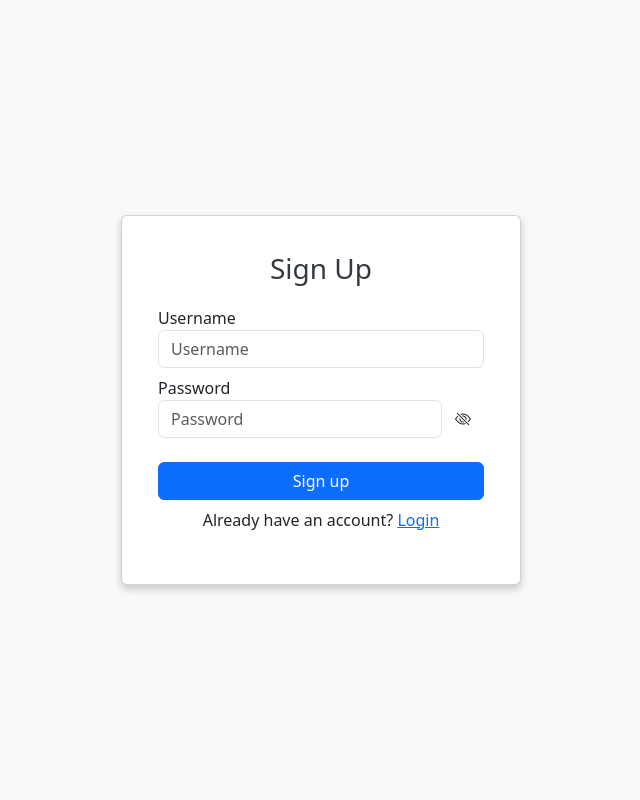
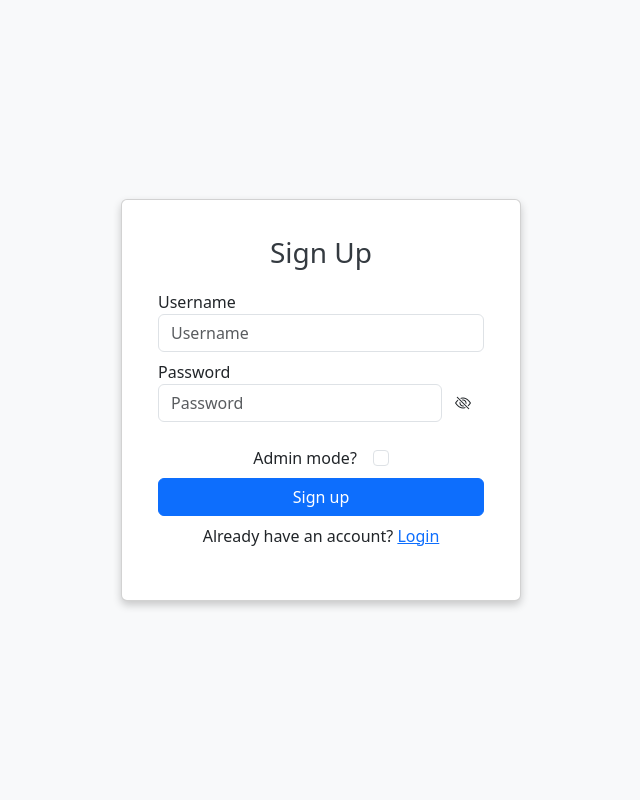
Before and after one commit to calogero11/qapython, a Flask app: page /register in a window 1280 px wide. Shown: the whole page, without its empty margins (319-959 px from the left). Run offline with Flask 3, Linux system fonts and the light colour scheme.

Commit message:
added admin mode

```diff
--- a/app.py
+++ b/app.py
@@ -3,7 +3,7 @@ from flask_sqlalchemy import SQLAlchemy
 from datetime import datetime
 from flask_login import UserMixin, login_user, LoginManager, login_required, logout_user, current_user
 from flask_wtf import FlaskForm
-from wtforms import StringField, PasswordField, SubmitField
+from wtforms import StringField, PasswordField, SubmitField, BooleanField
 from wtforms.validators import InputRequired, Length, ValidationError
 from flask_bcrypt import Bcrypt
 
@@ -27,12 +27,14 @@ class User (db.Model, UserMixin):
     id = db.Column(db.Integer, primary_key=True)
     username = db.Column(db.String(30), nullable=False, unique=True)
     password = db.Column(db.String(80), nullable=False)
+    admin = db.Column(db.Boolean, default=False)
 
 class Todo(db.Model):
     id = db.Column(db.Integer, primary_key=True)
     content = db.Column(db.String(200), nullable=False)
     user_id = db.Column(db.Integer, db.ForeignKey('user.id'), nullable=False)
     date_created = db.Column(db.DateTime, default=datetime.utcnow)
+    date_completed = db.Column(db.DateTime, nullable=True)
 
     def __repr__(self):
         return '<Task %r>' % self.id
@@ -41,6 +43,7 @@ class Todo(db.Model):
 class RegisterForm(FlaskForm):
     username = StringField(validators=[InputRequired(), Length(min=4, max=20)], render_kw={"placeholder": "Username"})
     password = PasswordField(validators=[InputRequired(), Length(min=4, max=20)], render_kw={"placeholder": "Password"})
+    admin = BooleanField('Admin mode?')
     submit = SubmitField("Sign up")
 
     def validate_username(self, username):
@@ -83,7 +86,7 @@ def register():
 
     if form.validate_on_submit():
         hashed_password = bcrypt.generate_password_hash(form.password.data)
-        new_user = User(username=form.username.data, password=hashed_password)
+        new_user = User(username=form.username.data, password=hashed_password, admin=form.admin.data)
         db.session.add(new_user)
         db.session.commit()
         return redirect(url_for('login'))
@@ -105,7 +108,11 @@ def index():
             return 'There was an issue adding your task'
 
     else:
-        tasks = Todo.query.filter_by(user_id=current_user.get_id()).all()
+        if current_user.admin == False:
+            tasks = Todo.query.filter_by(user_id=current_user.get_id()).all()
+        else:
+            tasks = Todo.query.all()
+
         return render_template('index.html', tasks=tasks)
 
 @app.route('/delete/<int:id>')
@@ -142,6 +149,23 @@ def update(id):
     else:
         return render_template('update.html', task=task)
 
+@app.route('/complete/<int:id>')
+@login_required
+def complete(id):
+    task = Todo.query.get_or_404(id)
+
+    if str(task.user_id) != str(current_user.get_id()):
+            return 'You are unauthorised'
+
+    task.date_completed = datetime.now()
+
+    try:
+        db.session.commit()
+        return redirect(url_for('index'))
+    except:
+        return 'There was an issue updating your task'
+
+
 if __name__ == "__main__":
     with app.app_context():
         db.create_all()
--- a/templates/register.html
+++ b/templates/register.html
@@ -23,6 +23,10 @@
                     </div>
                 </div>
                 <div class="d-flex justify-content-center mb-2">
+                    {{ form.admin.label(class_="form-check-label me-3") }}
+                    {{ form.admin(class_="form-check-input") }}
+                </div>
+                <div class="d-flex justify-content-center mb-2">
                     {{ form.submit(class_="btn btn-primary btn-block text-center w-100") }}
                 </div>
                 <div class="d-flex justify-content-center text-center">
--- a/templates/update.html
+++ b/templates/update.html
@@ -17,7 +17,7 @@
             <input type="text" class="form-control form-task-content" id="content" name="content" value="{{task.content}}">
         </div>
         <div class="w-100 d-flex justify-content-center">
-            <input type="submit" class="btn btn-outline-success mt-3" value="Update">
+            <input type="submit" class="btn btn-outline-primary mt-3" value="Update">
         </div>
     </form>
 </div>
```
Also changed, not shown: templates/index.html (+20 -2 lines), instance/database.db (deleted).
